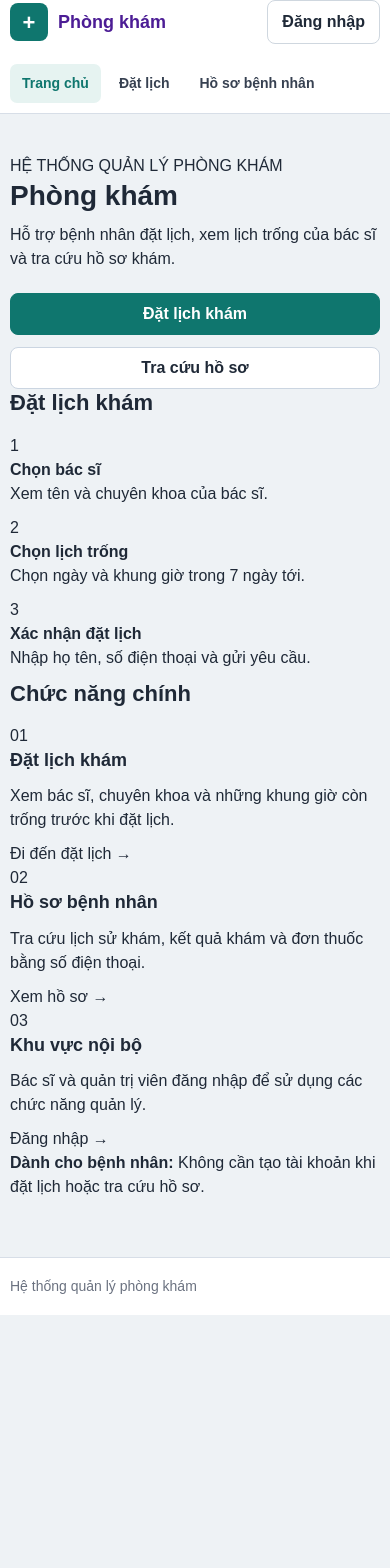
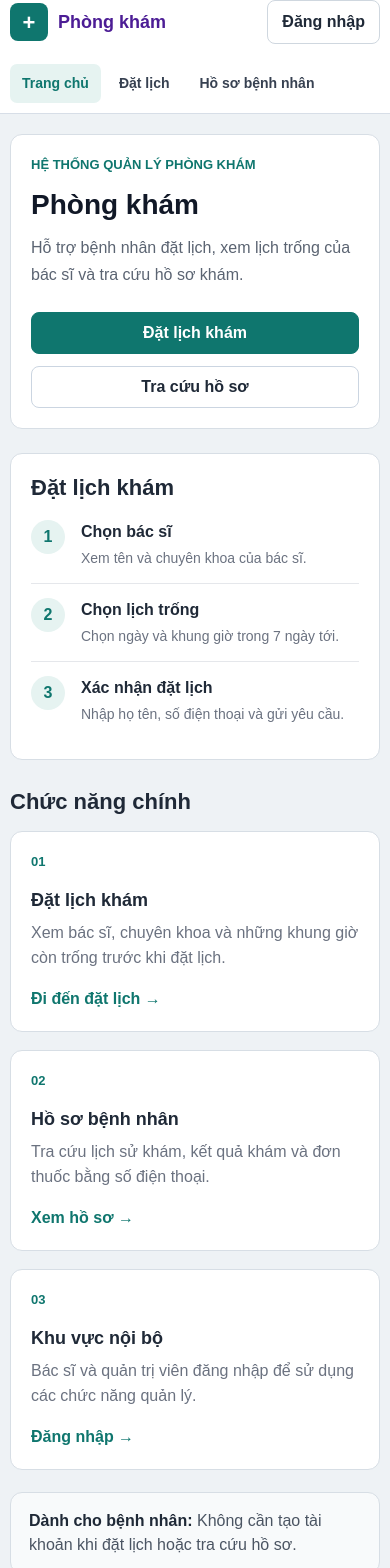
Before and after one commit to ThanTuan399/BE_2, a React (Vite) app in the folder FE/: page / in a window 390 px wide. Shown: the top 1568 px of the page. Before the commit the page ends 1315 px from the top, so only its background shows below. Built offline with nearby package versions, Linux system fonts and the light colour scheme; no server answers.

Commit message:
style: make homepage fuller and cleaner

```diff
--- a/FE/src/styles/home.css
+++ b/FE/src/styles/home.css
@@ -1,10 +1,50 @@
-.home-view { padding-top: 40px; }
-.home-box { max-width: 760px; margin: 0 auto; padding: 28px; }
-.home-box h1 { margin: 0 0 10px; font-size: 28px; color: #111827; }
-.home-box p { margin: 0; color: #5b6472; }
-.home-actions { display: flex; gap: 12px; margin-top: 22px; }
+.home-view { padding-top: 34px; padding-bottom: 10px; }
+
+.home-main { display: grid; grid-template-columns: minmax(0, 1.2fr) minmax(320px, .8fr); gap: 24px; align-items: stretch; }
+
+.home-intro, .home-booking-guide, .home-function-card, .home-note { background: #fff; border: 1px solid #d7dee5; border-radius: 12px; }
+
+.home-intro { padding: 34px; display: flex; flex-direction: column; justify-content: center; min-height: 330px; }
+.home-label { display: inline-block; margin-bottom: 12px; color: #0f766e; font-size: 13px; font-weight: 700; }
+.home-intro h1 { margin: 0 0 12px; font-size: 32px; color: #111827; }
+.home-intro p { max-width: 620px; margin: 0; color: #5b6472; line-height: 1.7; }
+.home-actions { display: flex; gap: 12px; margin-top: 24px; }
+
+.home-booking-guide { padding: 26px; }
+.home-booking-guide h2 { margin-bottom: 18px; }
+.home-step { display: grid; grid-template-columns: 38px 1fr; gap: 12px; padding: 14px 0; border-top: 1px solid #e5e7eb; }
+.home-step:first-of-type { border-top: 0; padding-top: 0; }
+.home-step > span { width: 34px; height: 34px; display: grid; place-items: center; border-radius: 50%; background: #e6f3f1; color: #0f766e; font-weight: 700; }
+.home-step strong { display: block; margin-bottom: 4px; }
+.home-step p { margin: 0; color: #6b7280; font-size: 14px; }
+
+.home-functions { margin-top: 28px; }
+.home-functions > h2 { margin-bottom: 14px; }
+.home-function-grid { display: grid; grid-template-columns: repeat(3, 1fr); gap: 18px; }
+.home-function-card { padding: 22px; }
+.home-function-number { margin-bottom: 16px; color: #0f766e; font-size: 13px; font-weight: 700; }
+.home-function-card h3 { margin-bottom: 8px; }
+.home-function-card p { min-height: 72px; margin: 0 0 16px; color: #6b7280; line-height: 1.6; }
+.home-function-card a { color: #0f766e; font-weight: 600; text-decoration: none; }
+.home-function-card a:hover { text-decoration: underline; }
+
+.home-note { margin-top: 22px; padding: 16px 18px; color: #4b5563; background: #f8fafb; }
+.home-note strong { color: #1f2937; }
+
+@media (max-width: 900px) {
+  .home-main { grid-template-columns: 1fr; }
+  .home-function-grid { grid-template-columns: 1fr 1fr; }
+  .home-function-card:last-child { grid-column: 1 / -1; }
+}
 
 @media (max-width: 640px) {
+  .home-view { padding-top: 20px; }
+  .home-intro, .home-booking-guide, .home-function-card { padding: 20px; }
+  .home-intro { min-height: auto; }
+  .home-intro h1 { font-size: 28px; }
   .home-actions { flex-direction: column; }
   .primary-link-button, .secondary-link-button { justify-content: center; }
+  .home-function-grid { grid-template-columns: 1fr; }
+  .home-function-card:last-child { grid-column: auto; }
+  .home-function-card p { min-height: auto; }
 }
```
